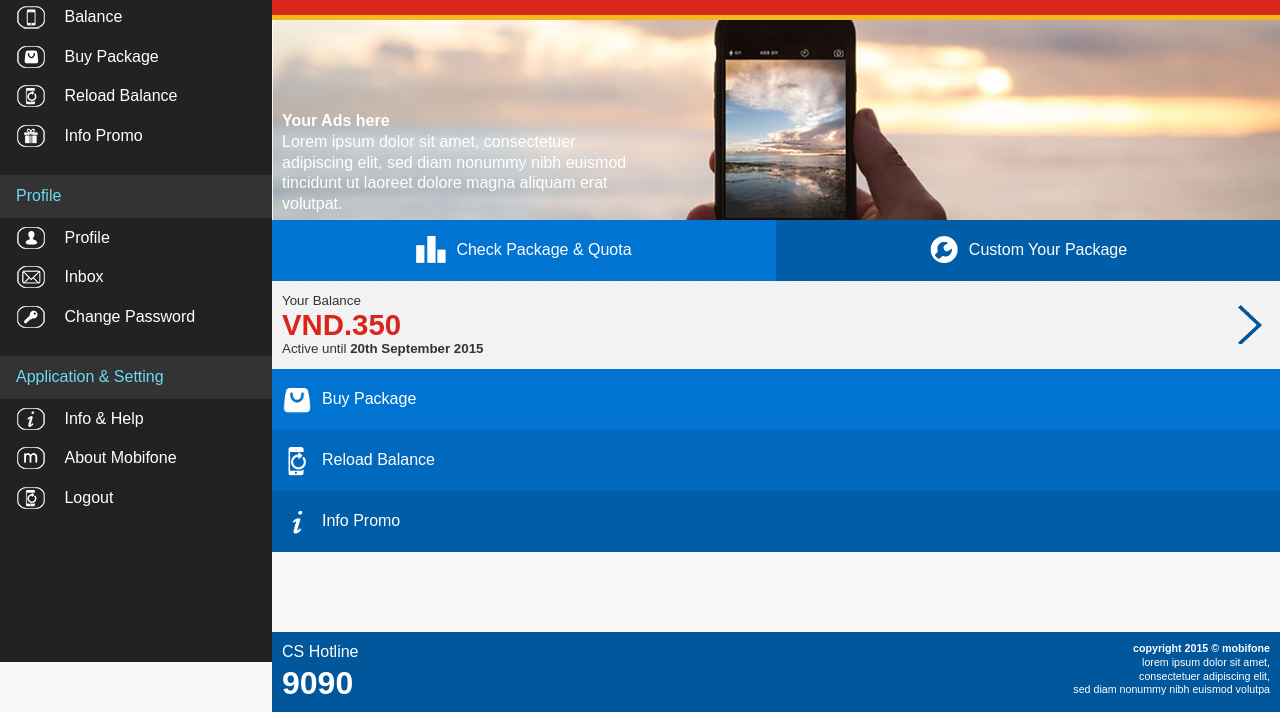
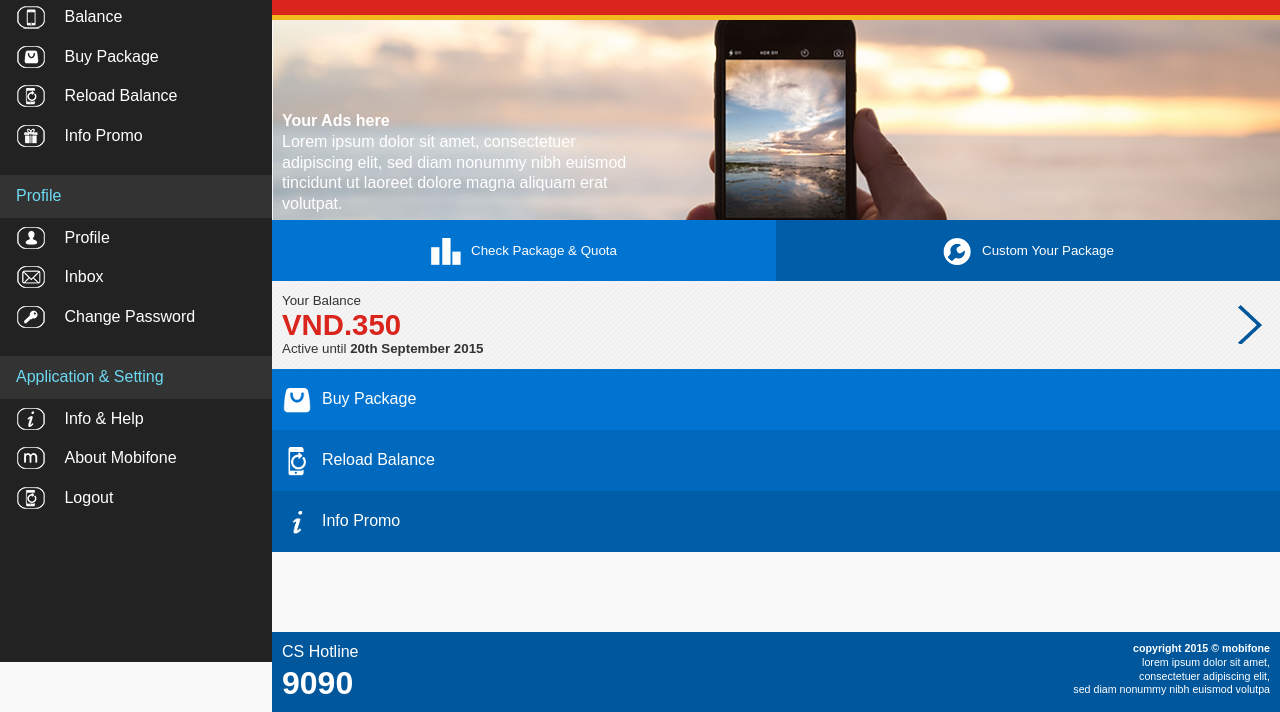
Before and after one commit to ryooryooryoo/Mobifone_V1-0-0, a plain HTML site: page index.html in a window 1280 px wide. Shown: the part 139-851 px from the top of the page. Drawn offline with Linux system fonts and the light colour scheme.

Commit message:
index to login

```diff
--- a/index.html
+++ b/index.html
@@ -117,13 +117,13 @@
         <div class="ui-grid-a list-menu">
           <div class="ui-block-a">
             <ul>
-              <li><a href="check-pkg-and-quota.html" class="center blue1" ><em data-type="check-pkg">Check Package & Quota</em></a> </li>
+              <li><a href="check-pkg-and-quota.html" class="center blue1" ><em data-type="check-pkg" class="small-2">Check Package & Quota</em></a> </li>
             </ul>
           </div>
 
           <div class="ui-block-b">
             <ul class="list-menu">
-              <li><a href="custom-your-package.html" class="center blue3"><em data-type="custom-pkg">Custom Your Package</em></a> </li>
+              <li><a href="custom-your-package.html" class="center blue3"><em data-type="custom-pkg" class="small-2">Custom Your Package</em></a> </li>
             </ul>
           </div>
         </div>
```
